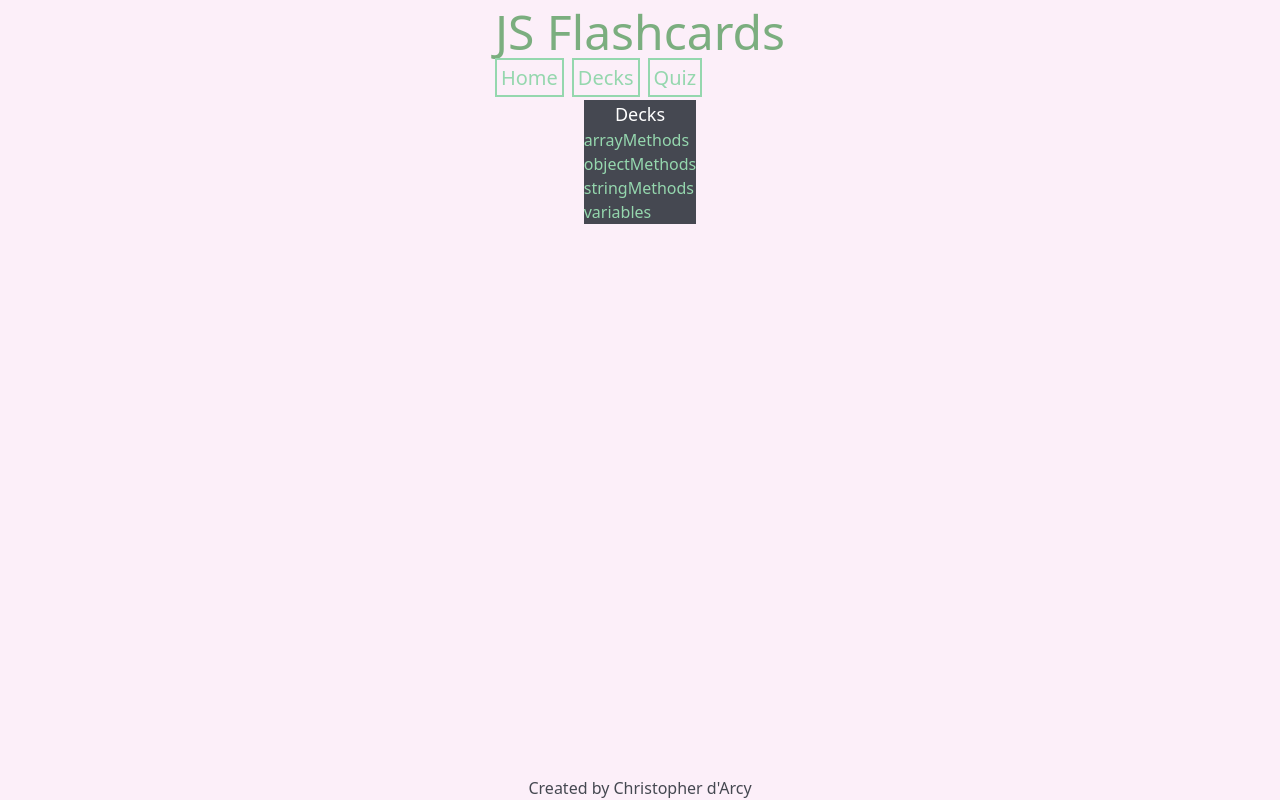
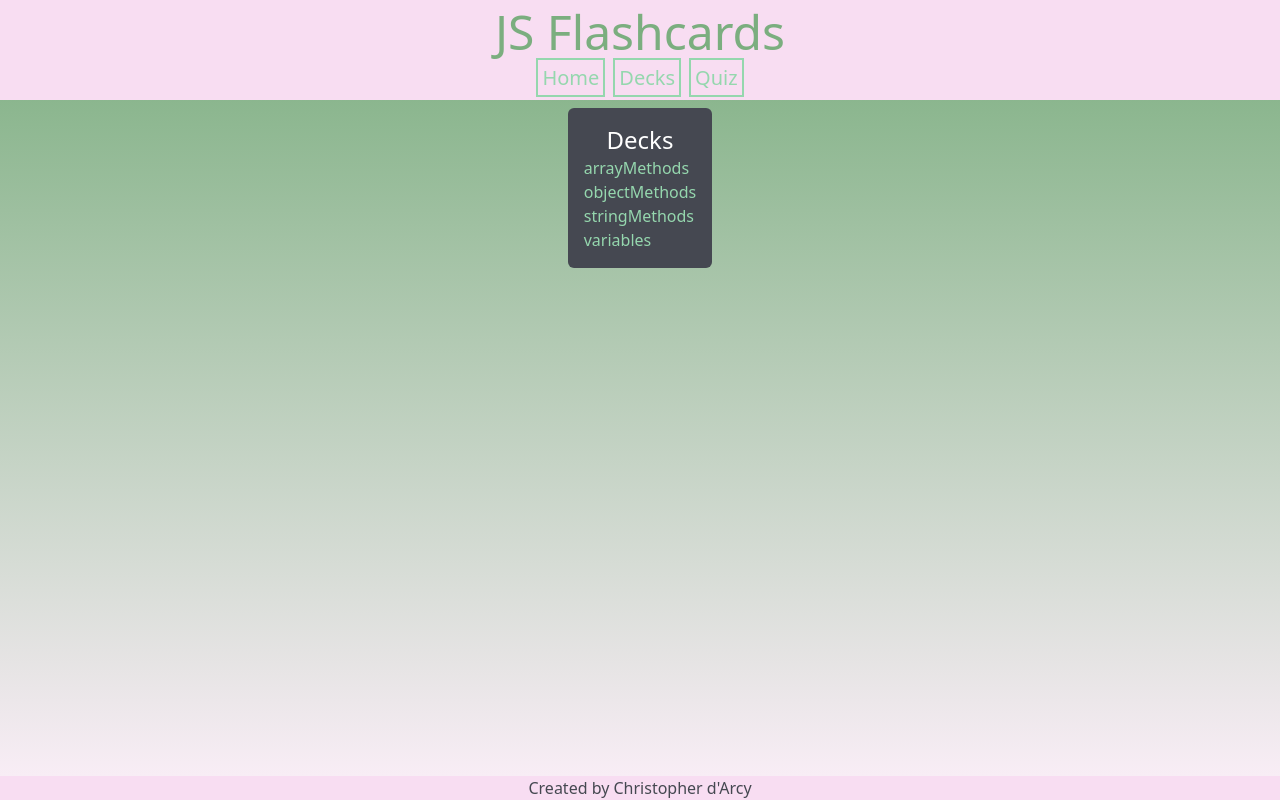
Before and after one commit to cmdarcy/js-flashcards, a React (Vite) app: page /decks in a window 1280 px wide. Built offline with nearby package versions, Linux system fonts and the light colour scheme.

Commit message:
add styling throughout

```diff
--- a/src/Components/Card/Card.jsx
+++ b/src/Components/Card/Card.jsx
@@ -4,10 +4,10 @@ function Card({ title, description, extra_info }) {
 	return (
 		<div className="w-80 h-52 [perspective:1000px] text-center ">
 			<div className="w-full h-full relative [transform-style:preserve-3d] transition-custom hover:[transform:rotateY(180deg)]">
-				<div className="bg-cambridge_blue text-white flex items-center border-8 rounded-lg justify-center text-2xl [transform:rotateY(0deg)] absolute w-full h-full backface-hidden">
+				<div className="bg-cambridge_blue text-white flex items-center border-8 border-blush-dark rounded-lg justify-center text-2xl [transform:rotateY(0deg)] absolute w-full h-full backface-hidden">
 					<p>{title}</p>
 				</div>
-				<div className="bg-celadon text-white flex flex-col gap-5 items-center border-8 rounded-lg justify-center text-sm [transform:rotateY(180deg)] absolute w-full h-full backface-hidden">
+				<div className="bg-celadon text-charcoal flex flex-col gap-5 items-center border-8 border-blush-dark rounded-lg justify-center text-sm [transform:rotateY(180deg)] absolute w-full h-full backface-hidden">
 					<p>{description}</p>
 					<p>{extra_info}</p>
 				</div>
--- a/src/Components/Footer.jsx
+++ b/src/Components/Footer.jsx
@@ -2,7 +2,7 @@ import React from "react";
 
 function Footer() {
 	return (
-		<footer className="text-charcoal mt-auto">
+		<footer className="text-charcoal mt-auto bg-blush-dark w-full text-center">
 			<p>Created by Christopher d'Arcy</p>
 		</footer>
 	);
--- a/src/Components/Header.jsx
+++ b/src/Components/Header.jsx
@@ -3,7 +3,7 @@ import Nav from "./Nav";
 
 function Header() {
 	return (
-		<header className="mb-2">
+		<header className="mb-2 bg-blush-dark w-full text-center pb-2">
 			<h1 className="text-5xl text-cambridge_blue my-2">JS Flashcards</h1>
 			<Nav />
 		</header>
--- a/src/Components/Nav.jsx
+++ b/src/Components/Nav.jsx
@@ -3,7 +3,7 @@ import { NavLink } from "react-router-dom";
 
 function Nav() {
 	return (
-		<nav>
+		<nav className="flex justify-center">
 			<ul className="flex gap-2">
 				<li>
 					<NavLink
--- a/src/Layout/DeckPage.jsx
+++ b/src/Layout/DeckPage.jsx
@@ -8,7 +8,7 @@ function DeckPage() {
 
 	return (
 		<>
-			<h3 className="text-white"> {deckData.deckTitle}</h3>
+			<h3 className="text-white text-2xl mb-2"> {deckData.deckTitle}</h3>
 
 			<div className="flex gap-2 flex-wrap justify-center">
 				{deckData.cards.map((card) => {
--- a/src/Layout/DecksPage.jsx
+++ b/src/Layout/DecksPage.jsx
@@ -4,7 +4,7 @@ import { Link } from "react-router-dom";
 function DecksPage() {
 	return (
 		<>
-			<h2 className="text-lg text-white">Decks</h2>
+			<h2 className="text-2xl text-white">Decks</h2>
 			<ul>
 				{data.map((deck) => {
 					return (
--- a/src/Layout/MainLayout.jsx
+++ b/src/Layout/MainLayout.jsx
@@ -4,9 +4,9 @@ import Footer from "../Components/Footer";
 import { Outlet } from "react-router-dom";
 function MainLayout() {
 	return (
-		<div className="flex flex-col items-center min-h-full bg-blush">
+		<div className="flex flex-col items-center min-h-full bg-gradient-to-b from-cambridge_blue to-blush">
 			<Header></Header>
-			<main className="flex flex-col items-center bg-charcoal">
+			<main className="flex flex-col items-center bg-charcoal p-4 rounded-md">
 				<Outlet />
 			</main>
 			<Footer></Footer>
--- a/tailwind.config.js
+++ b/tailwind.config.js
@@ -30,7 +30,7 @@ export default {
 			asparagus: "#73956fff",
 			cambridge_blue: "#7bae7fff",
 			celadon: "#95d7aeff",
-			blush: "#FCEFF9",
+			blush: { DEFAULT: "#FCEFF9", dark: "#F8DDF2" },
 			white: "white",
 		},
 		extend: {},
```
